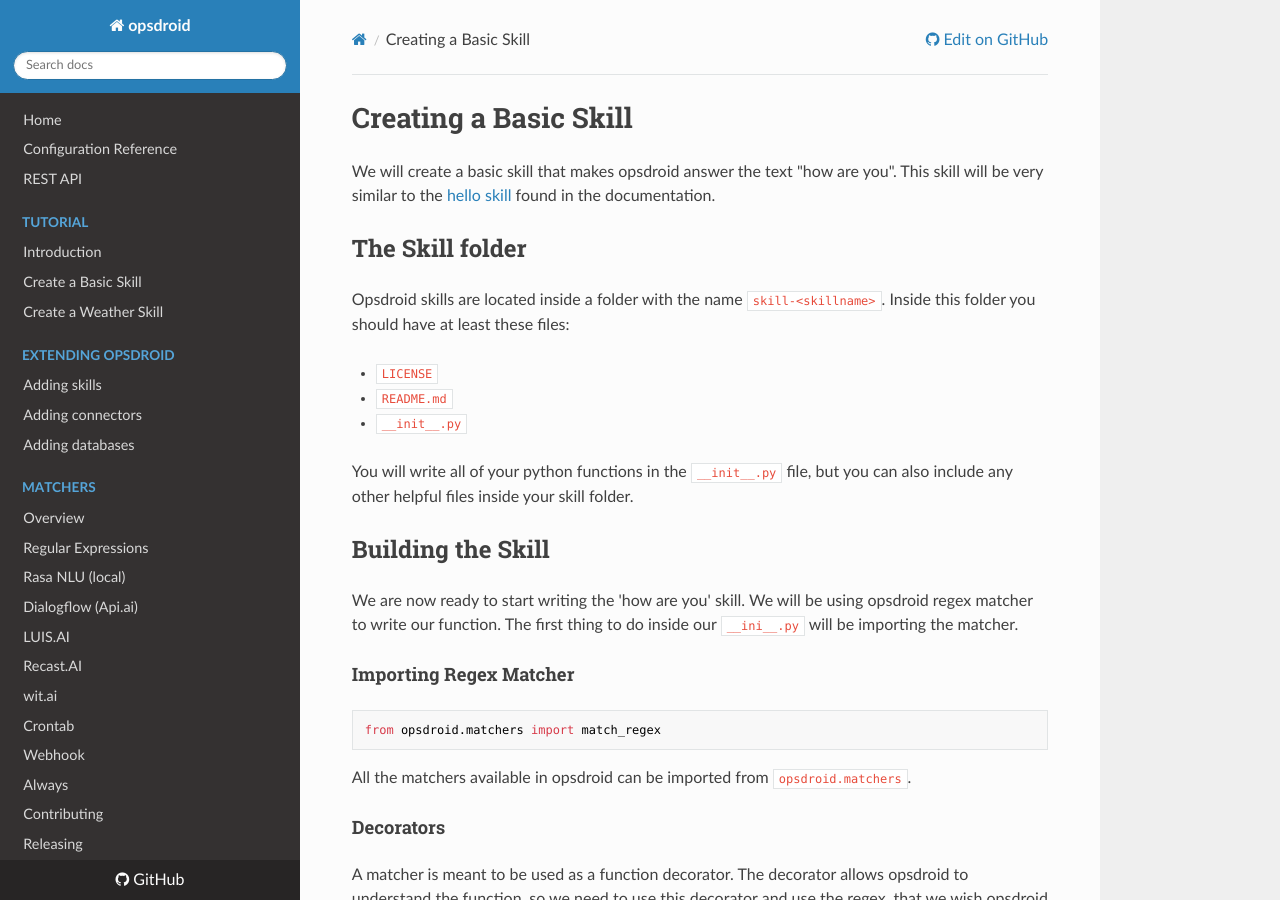
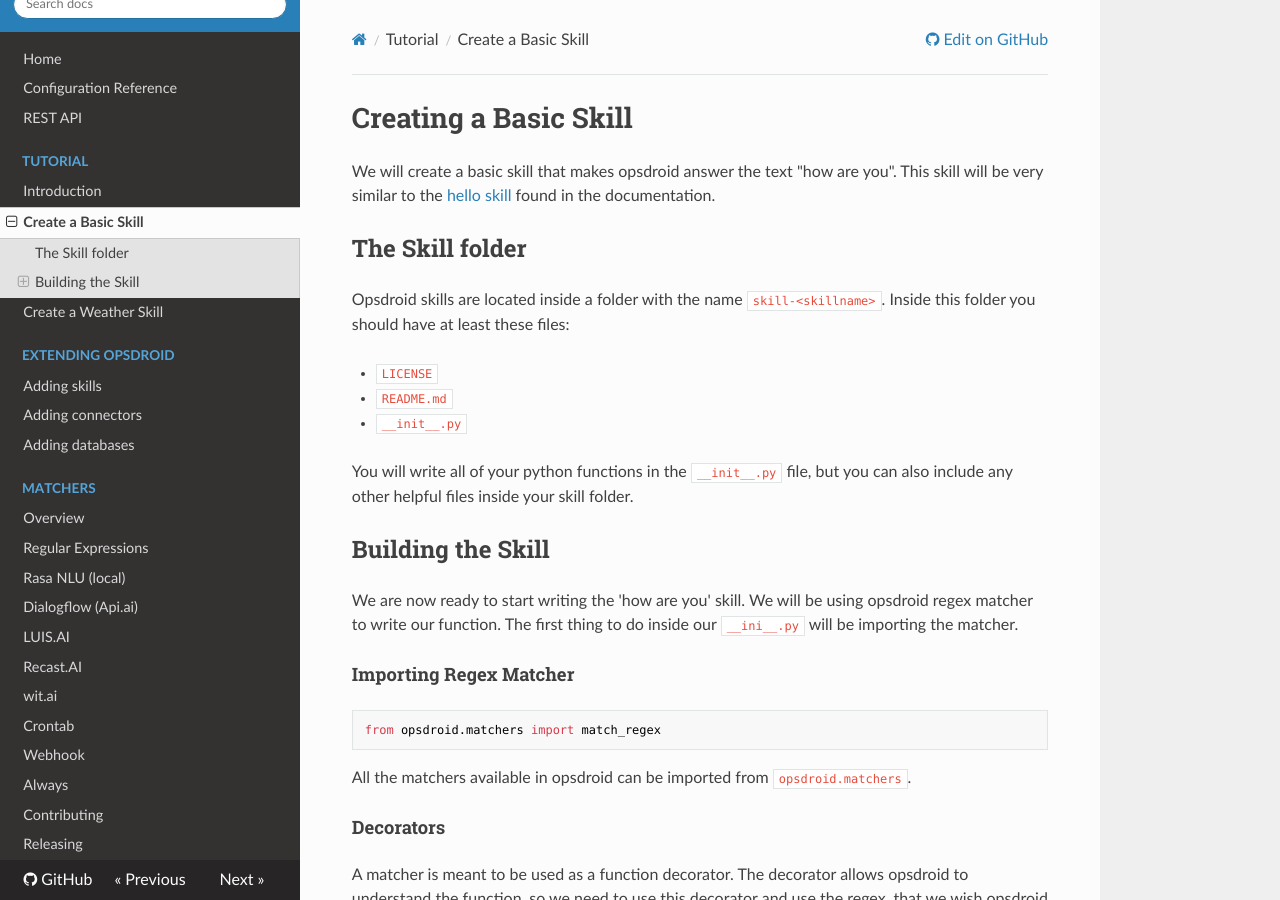
Before and after one commit to opsdroid/opsdroid, an MkDocs documentation site: the page built from docs/tutorials/basic-skill.md, in a window 1280 px wide and 900 px high. Built offline with MkDocs 1.6.1, drawn with Linux system fonts in a browser that asks for light colours; nearby versions of some CDN libraries; old or Windows-style settings are respelled for this version of MkDocs; some of the changed lines change nothing that is shown.

Commit message:
Fix more mkdocs links

```diff
--- a/mkdocs.yml
+++ b/mkdocs.yml
@@ -7,9 +7,9 @@
   - 'Configuration Reference': 'configuration-reference.md'
   - 'REST API': 'rest-api.md'
   - 'Tutorial':
-      - 'Introduction': 'tutorial/introduction.md'
-      - 'Create a Basic Skill': 'tutorial/basic-skill.md'
-      - 'Create a Weather Skill': 'tutorial/create-weather-reference.md'
+      - 'Introduction': 'tutorials/introduction.md'
+      - 'Create a Basic Skill': 'tutorials/basic-skill.md'
+      - 'Create a Weather Skill': 'tutorials/create-weather-reference.md'
   - 'Extending opsdroid':
       - 'Adding skills': 'extending/skills.md'
       - 'Adding connectors': 'extending/connectors.md'
```
